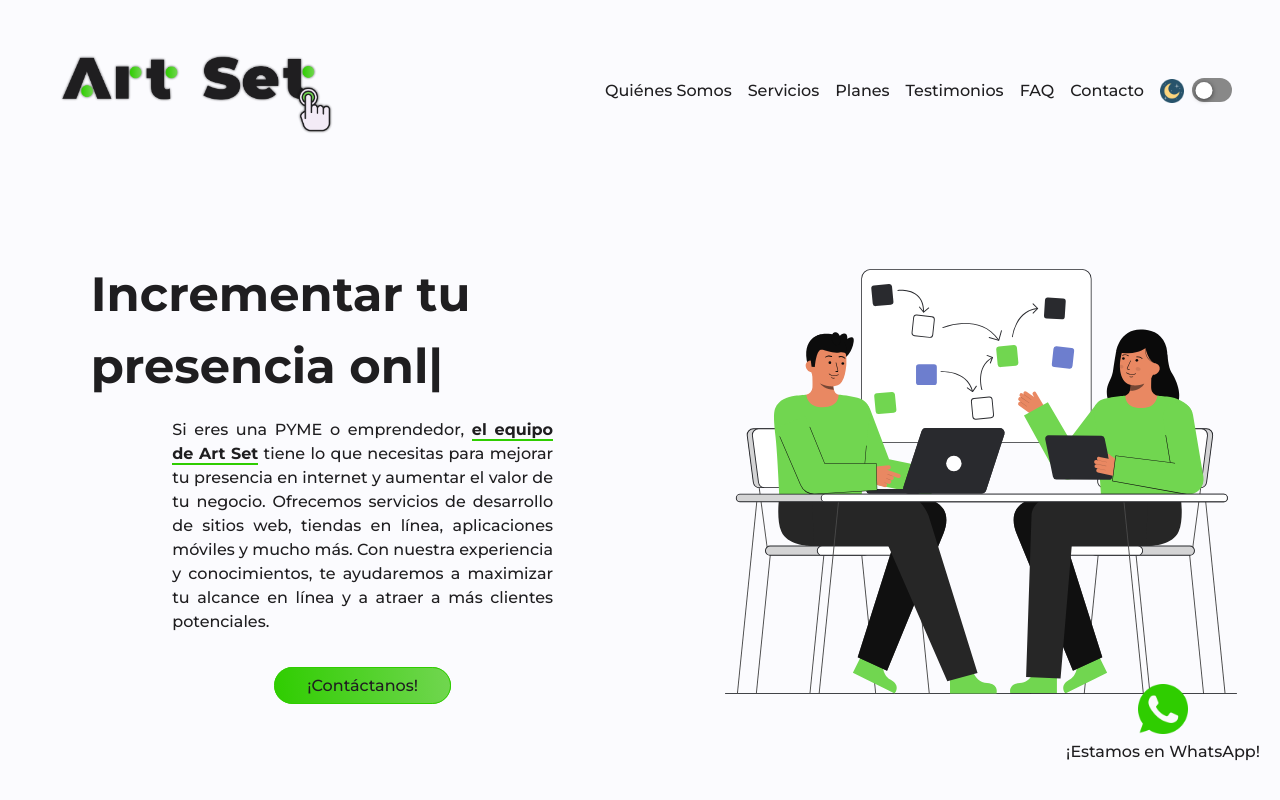
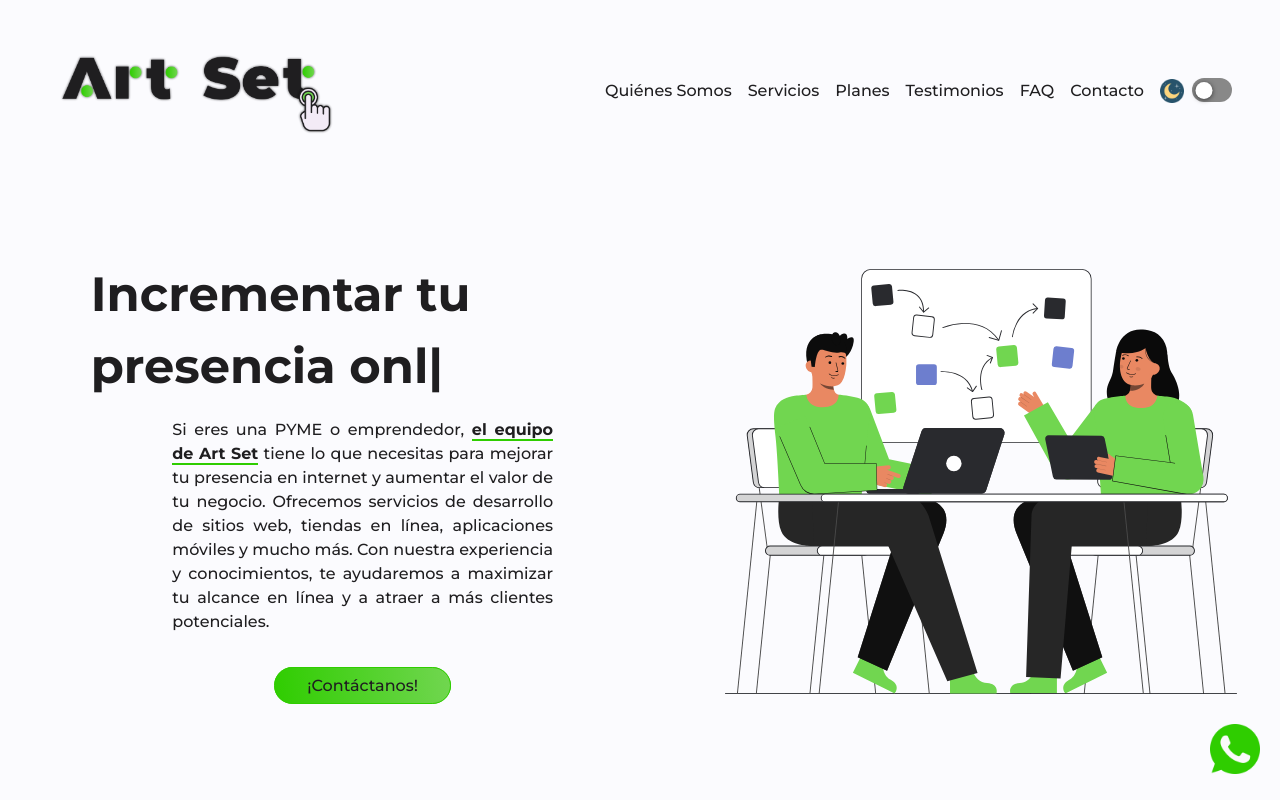
Before and after one commit to daniellfreelancer/artset-front, a React (Create React App) app: page / in a window 1280 px wide. Shown: the top 800 px of the page. Built offline with nearby package versions, Linux system fonts and the light colour scheme.

Commit message:
update whatsapp button

```diff
--- a/src/components/WhatsappContact.jsx
+++ b/src/components/WhatsappContact.jsx
@@ -12,7 +12,6 @@ export default function WhatsappContact() {
             <a className='anchor-whatsapp' target="_blank" rel="noreferrer" href="https://wa.me/543518523090/?text=%20Hola,%20quisiera%20tener%20mayor%20información">
             <button className='btn-whatsapp'></button>
             </a>
-            <p className='text-whatsapp'>¡Estamos en WhatsApp!</p>
 
 
     </div>
```
